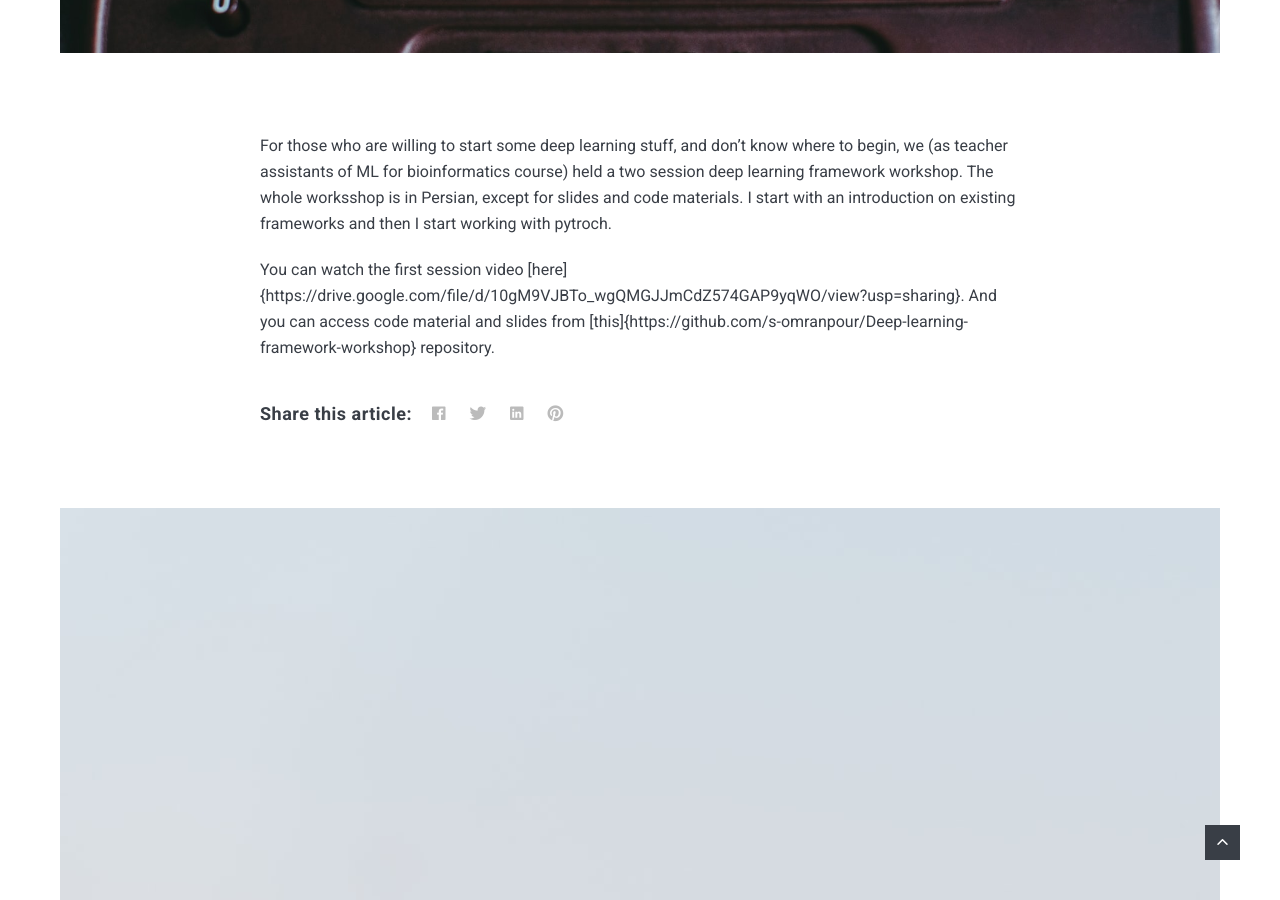
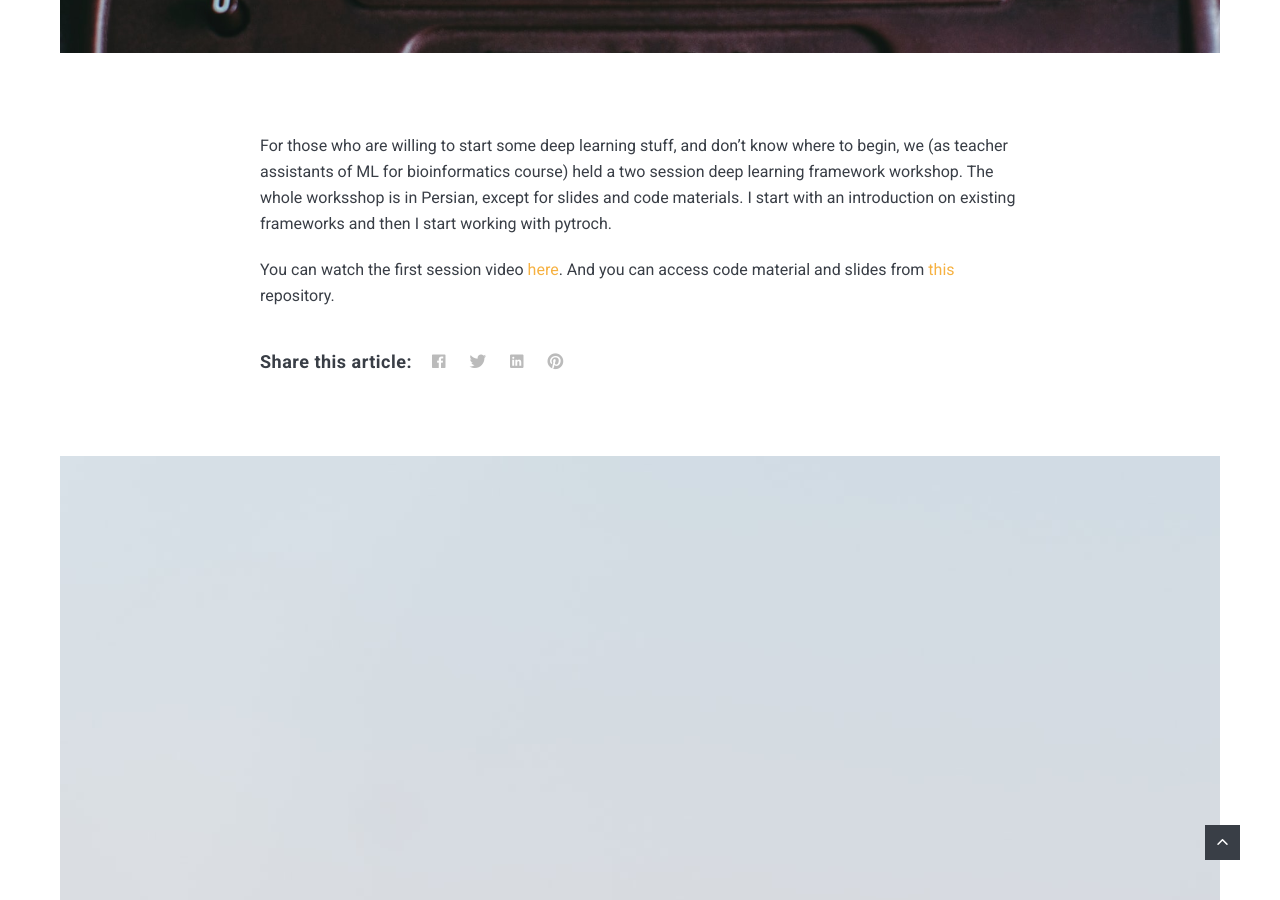
Before and after one commit to s-omranpour/s-omranpour.github.io, a Jekyll site: the page built from _posts/2020-06-02-deeplearning-framework-part1.md, in a window 1280 px wide and 900 px high, scrolled down 990 px. Built offline with Jekyll 4.4.1, drawn with Linux system fonts in a browser that asks for light colours; nearby versions of some CDN libraries.

Commit message:
deep edit

```diff
--- a/_posts/2020-06-02-deeplearning-framework-part1.md
+++ b/_posts/2020-06-02-deeplearning-framework-part1.md
@@ -8,5 +8,5 @@ tags:   deep-learning python pytorch
 
 For those who are willing to start some deep learning stuff, and don't know where to begin, we (as teacher assistants of ML for bioinformatics course) held a two session deep learning framework workshop. The whole worksshop is in Persian, except for slides and code materials. I start with an introduction on existing frameworks and then I start working with pytroch.
 
-You can watch the first session video [here]{https://drive.google.com/file/d/10gM9VJBTo_wgQMGJJmCdZ574GAP9yqWO/view?usp=sharing}.
-And you can access code material and slides from [this]{https://github.com/s-omranpour/Deep-learning-framework-workshop} repository.
+You can watch the first session video [here](https://drive.google.com/file/d/10gM9VJBTo_wgQMGJJmCdZ574GAP9yqWO/view?usp=sharing).
+And you can access code material and slides from [this](https://github.com/s-omranpour/Deep-learning-framework-workshop) repository.
```
